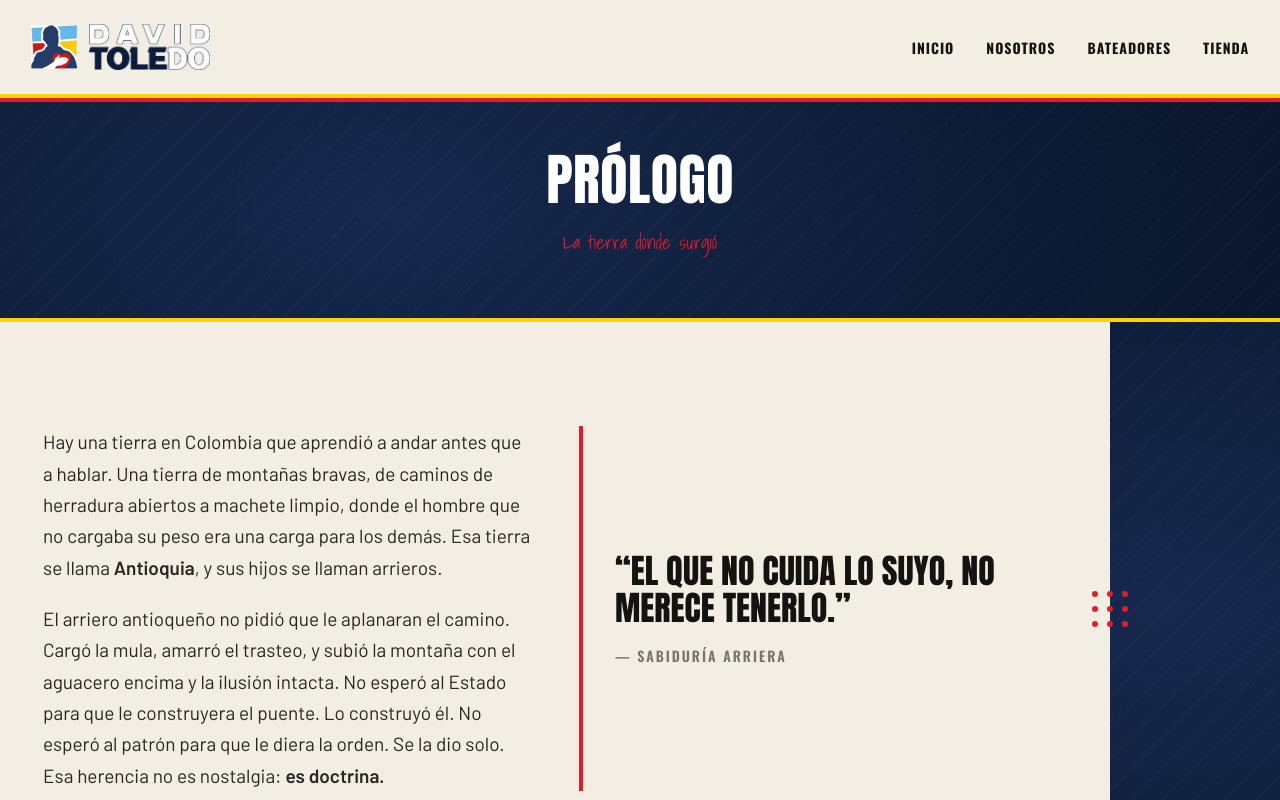
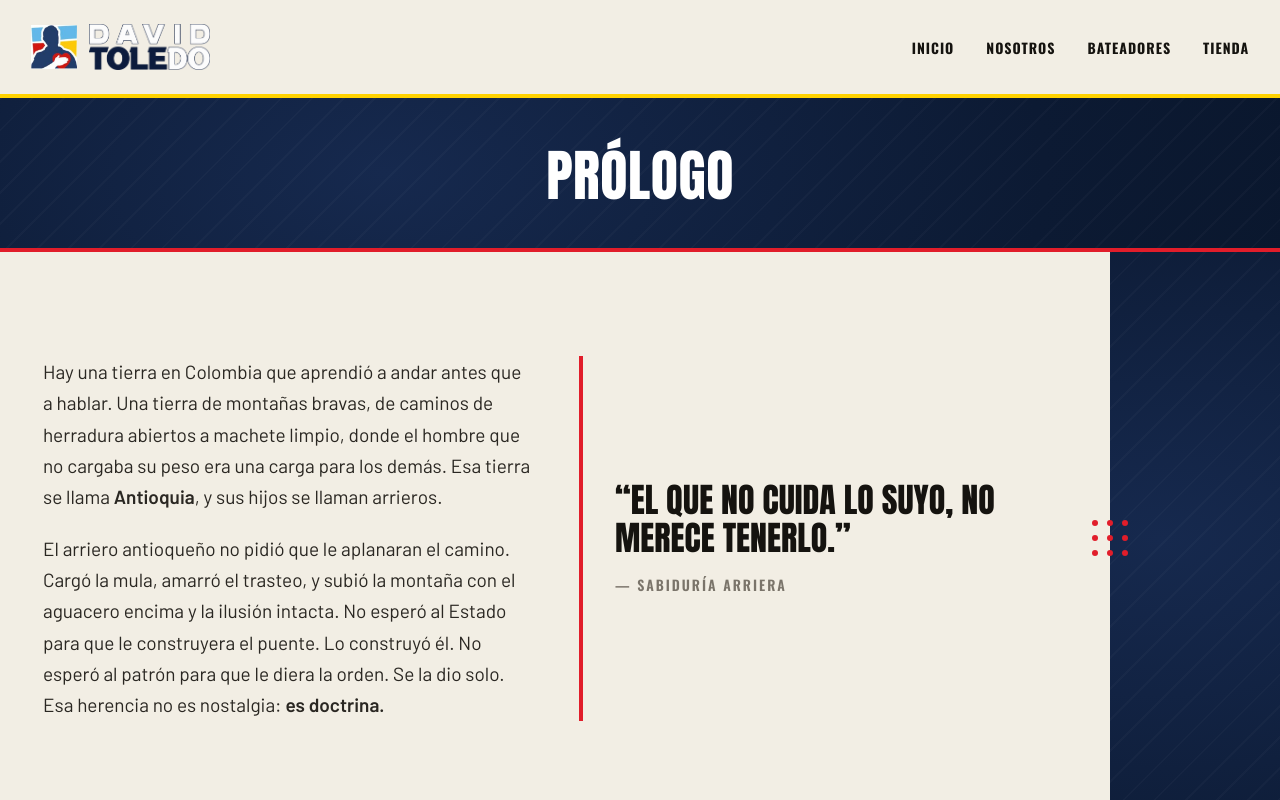
Before and after one commit to EsneiderCdD/movimiento-bate, a Next.js app: page /nosotros in a window 1280 px wide. Shown: the top 800 px of the page. Built offline with nearby package versions, Linux system fonts and the light colour scheme.

Commit message:
feat(options-2):

```diff
--- a/src/components/reusables/sectionHeader/SectionHeader.module.css
+++ b/src/components/reusables/sectionHeader/SectionHeader.module.css
@@ -5,6 +5,11 @@
   overflow: hidden;
   border-top: 4px solid var(--rojo);
   border-bottom: 4px solid var(--amarillo);
+}
+
+.onlyRedBottom {
+  border-top: none;
+  border-bottom: 4px solid var(--rojo);
 }
 
 .overlay {
--- a/src/components/reusables/sectionHeader/SectionHeader.tsx
+++ b/src/components/reusables/sectionHeader/SectionHeader.tsx
@@ -4,9 +4,10 @@ import styles from "./SectionHeader.module.css";
 interface SectionHeaderProps {
   title: string;
   accent?: string;
-  subtitle: string;
+  subtitle?: string;
   ctaText?: string;
   ctaHref?: string;
+  onlyRedBottom?: boolean;
 }
 
 export default function SectionHeader({
@@ -15,11 +16,14 @@ export default function SectionHeader({
   subtitle,
   ctaText,
   ctaHref,
+  onlyRedBottom,
 }: SectionHeaderProps) {
   const parts = accent ? title.split(accent) : [title];
 
   return (
-    <section className={styles.section}>
+    <section
+      className={`${styles.section} ${onlyRedBottom ? styles.onlyRedBottom : ""}`}
+    >
       <div className={styles.overlay} />
       <div className={styles.container}>
         <h2 className={styles.title}>
@@ -33,7 +37,7 @@ export default function SectionHeader({
             title
           )}
         </h2>
-        <p className={styles.subtitle}>{subtitle}</p>
+        {subtitle && <p className={styles.subtitle}>{subtitle}</p>}
         {ctaText && ctaHref && (
           <Link href={ctaHref} className={styles.ctaBtn}>
             {ctaText}
--- a/src/components/specific/nosotros/NosotrosPageContent.tsx
+++ b/src/components/specific/nosotros/NosotrosPageContent.tsx
@@ -19,7 +19,7 @@ export default function NosotrosPageContent() {
   return (
     <div className={styles.page}>
       <div className={styles.chapterHeader}>
-        <SectionHeader title="Prólogo" subtitle="La tierra donde surgió" />
+        <SectionHeader title="Prólogo" onlyRedBottom />
       </div>
       <div className={`${styles.sectionWrap} ${styles.onRight}`}>
         <Franja />
@@ -331,7 +331,7 @@ export default function NosotrosPageContent() {
       </div>
 
       <div className={styles.chapterHeader}>
-        <SectionHeader title="Epílogo" subtitle="Lo que viene" />
+        <SectionHeader title="Epílogo" />
       </div>
       <div className={`${styles.sectionWrap} ${styles.onLeft}`}>
         <Franja />
```
